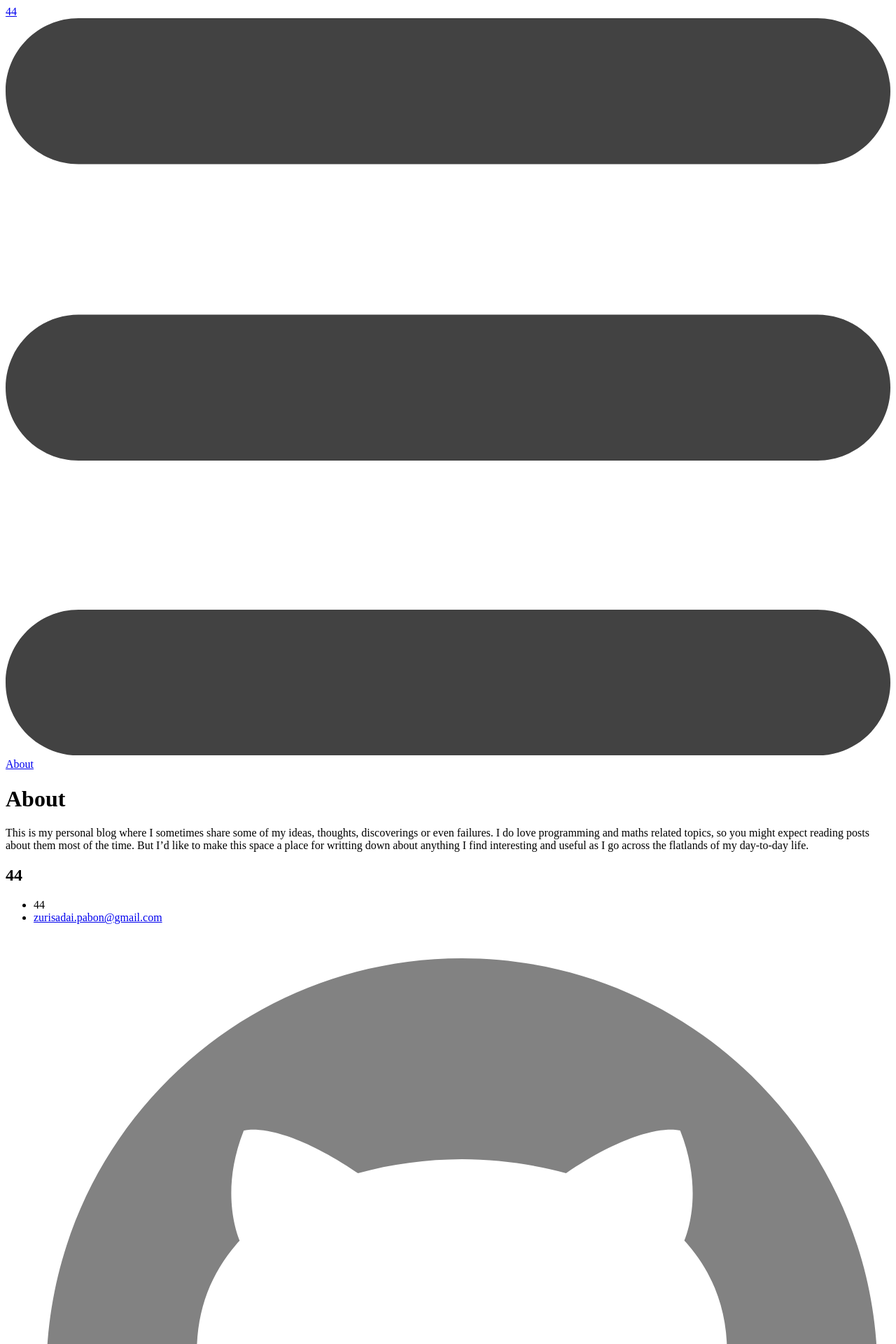
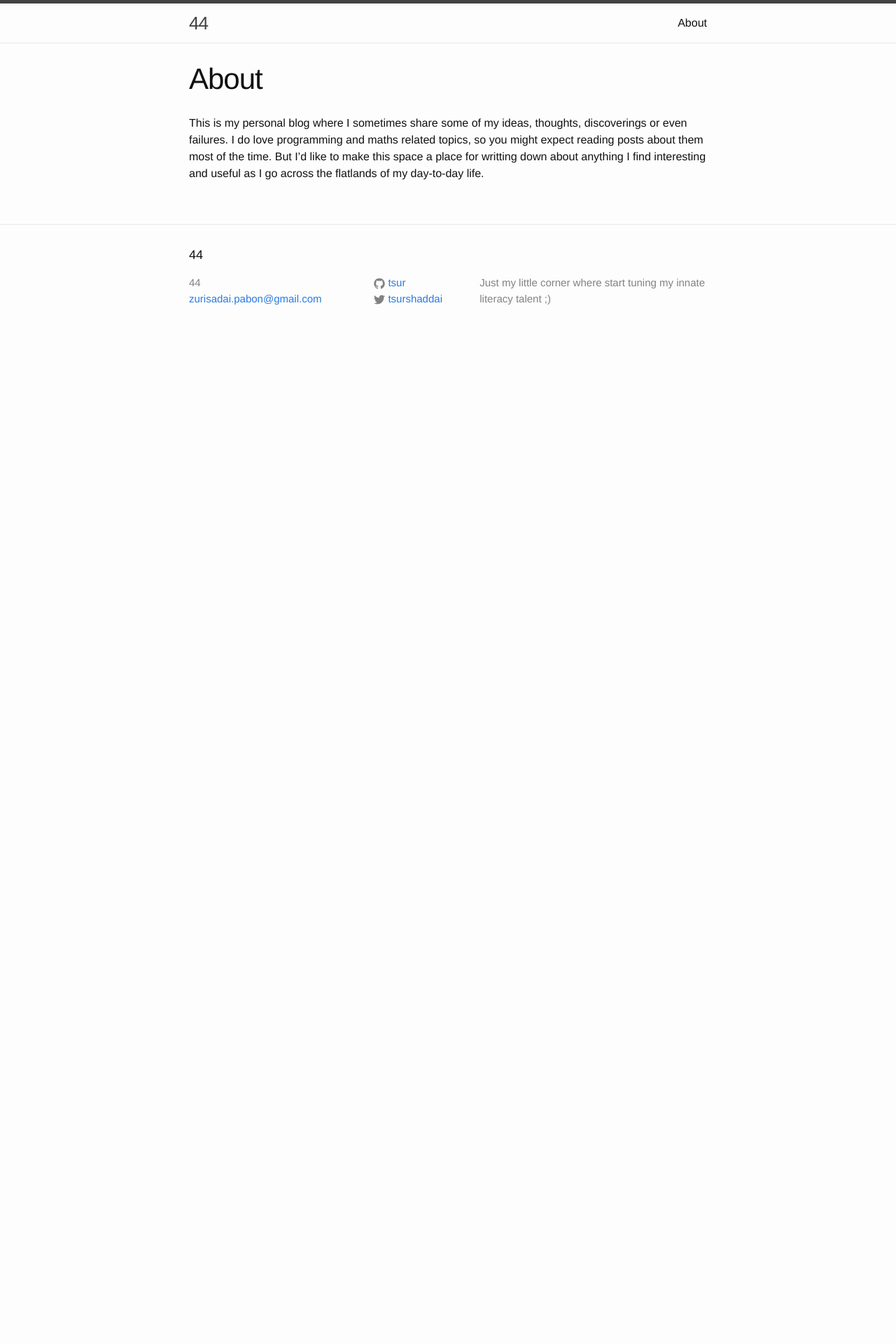
Before and after one commit to tsur/blog, a Jekyll site: the page built from about.md, in a window 1280 px wide. Shown: the top 1920 px of the page at 70% size. Built offline with Jekyll 4.4.1, drawn with Linux system fonts in a browser that asks for light colours; after the commit the page ends 900 px from its top, so only the background shows below that.

Commit message:
updated path

```diff
--- a/_includes/head.html
+++ b/_includes/head.html
@@ -6,7 +6,7 @@
   <title>{% if page.title %}{{ page.title }}{% else %}{{ site.title }}{% endif %}</title>
   <meta name="description" content="{% if page.excerpt %}{{ page.excerpt | strip_html | strip_newlines | truncate: 160 }}{% else %}{{ site.description }}{% endif %}">
 
-  <link rel="stylesheet" href="{{ "css/main.css" | prepend: site.baseurl }}">
+  <link rel="stylesheet" href="{{ "/css/main.css" | prepend: site.baseurl }}">
   <link rel="canonical" href="{{ page.url | replace:'index.html','' | prepend: site.baseurl | prepend: site.url }}">
   <link rel="alternate" type="application/rss+xml" title="{{ site.title }}" href="{{ "/feed.xml" | prepend: site.baseurl | prepend: site.url }}" />
   <link rel="icon" type="image/png" href="">
```
